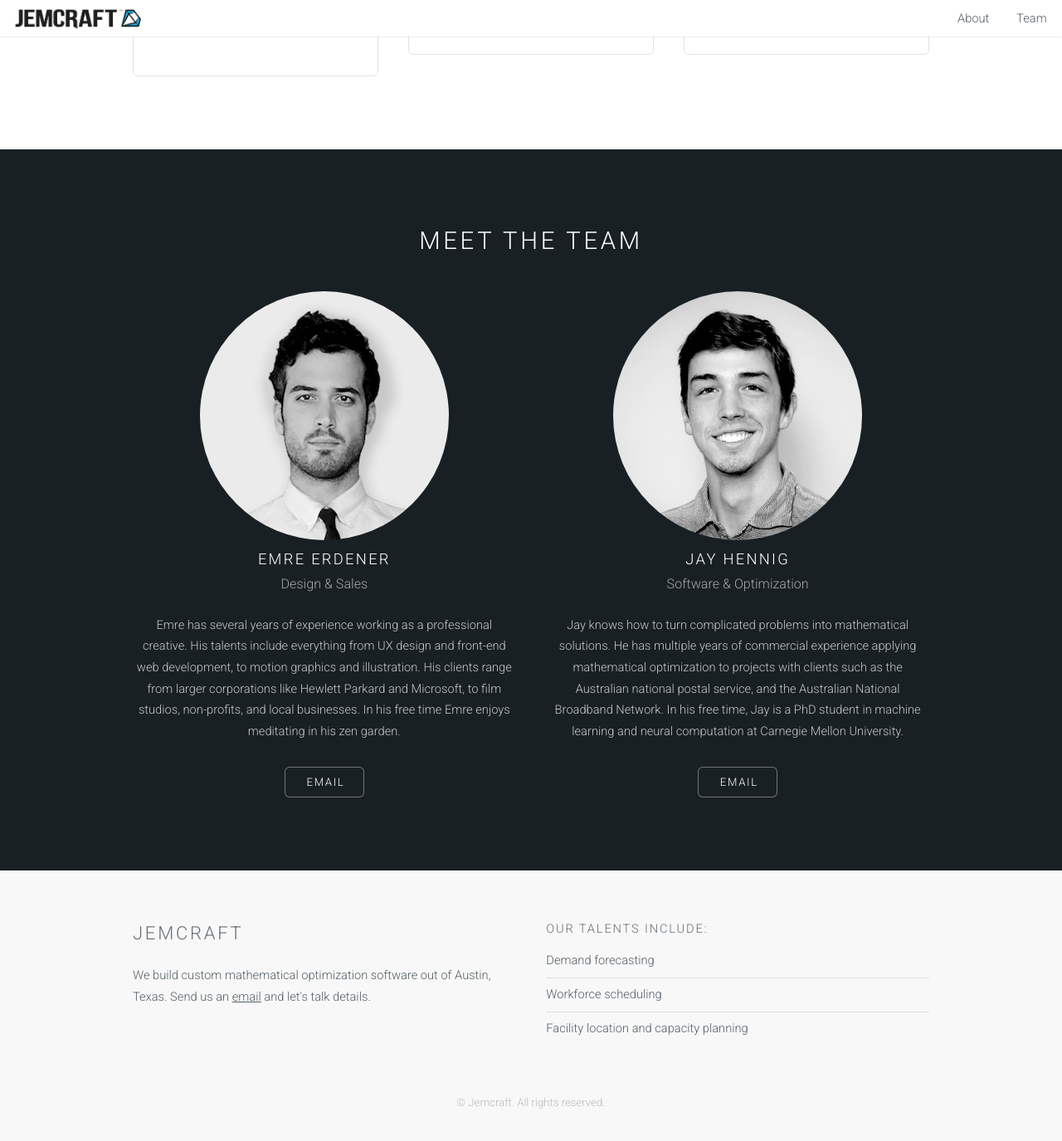
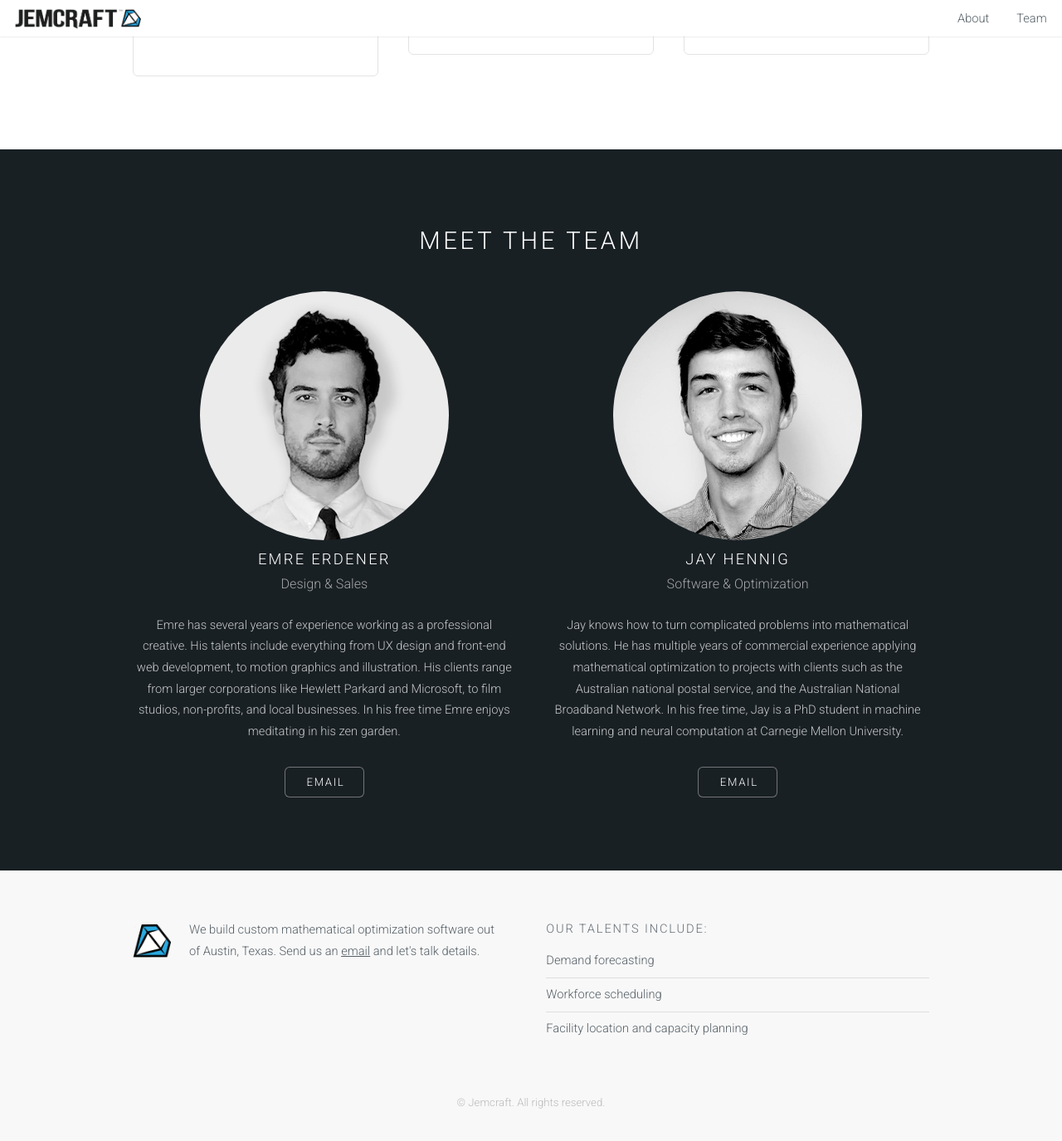
Before and after one commit to Jemcraft/Jemcraft.github.io, a Jekyll site: the page built from index.html, in a window 1280 px wide and 1400 px high, scrolled down 1035 px. Shown: the top 1375 px of the window at 83% size. Built offline with Jekyll 4.4.1, drawn with Linux system fonts in a browser that asks for light colours.

Commit message:
footer fun, style edits

```diff
--- a/_includes/footer.html
+++ b/_includes/footer.html
@@ -27,8 +27,10 @@
         </div>
         <a name="contact"></a>
         <div class="row collapse-at-2">
-        <div class="6u">
-            <h2>Jemcraft</h2>
+        <div class="1u">
+            <img src="/images/jcjem.png" class="footer-logo"/>
+        </div>
+        <div class="5u footer-blurb">
             <p>We build custom mathematical optimization software out of Austin, Texas. Send us an <a href="mailto:{{site.group_email}}">email</a> and let's talk details.</p>
         </div>
         <div class="6u">
--- a/css/style.css
+++ b/css/style.css
@@ -1126,6 +1126,15 @@
 	max-width: 12%;
 	height: auto;
 }
+.footer-logo {
+	padding-top: 5px;
+	max-width: 100%;
+	height: auto;
+}
+.footer-blurb {
+	margin-right: 15px;
+    margin-left: -15px;
+}
 
 /*-- About --*/
 /*Spacer below Emre bio (on mobile)*/
@@ -1135,6 +1144,16 @@
 	}
 }
 
+@media screen and (max-width: 768px) {
+	.footer-logo {
+		display: block;
+		margin: 0 auto;
+		padding-bottom: 2.1em;
+		max-width: 15%;
+		height: auto;
+	}
+}
+
 /* Editablegrid */
 
 table.testgrid td.number { text-align: right; padding-right: 1em; }
```
Also changed, not shown: images/jcjem.png (added).
